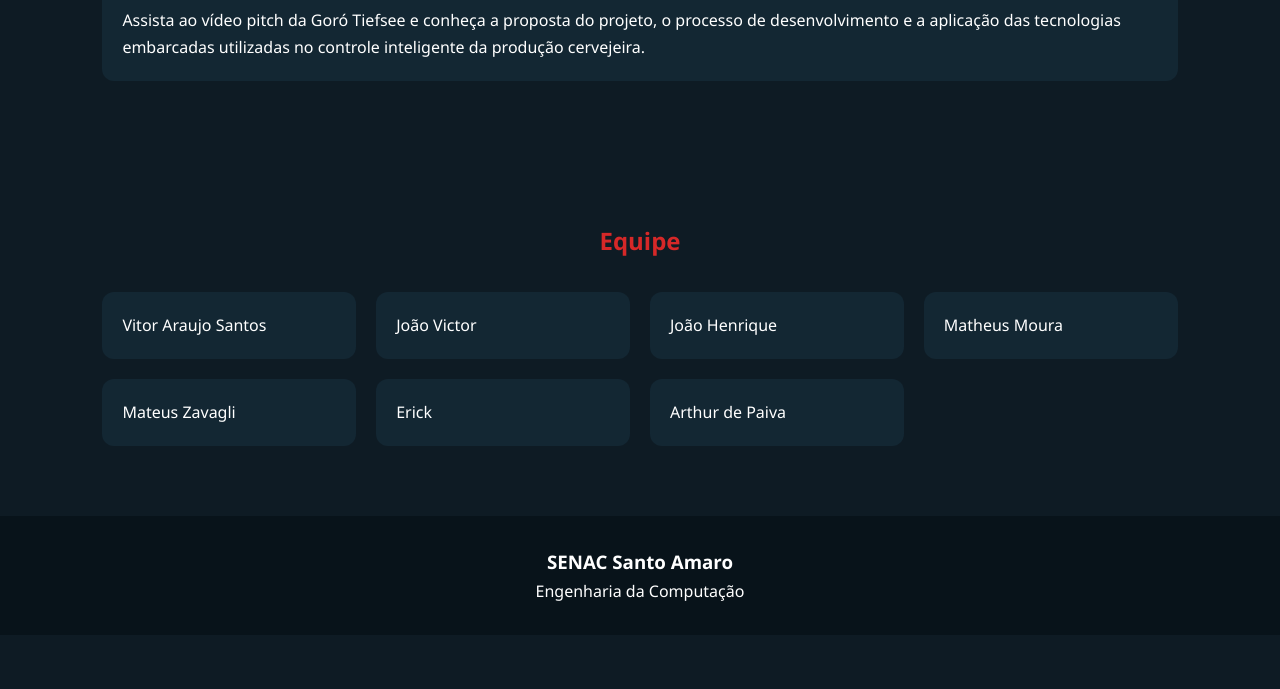
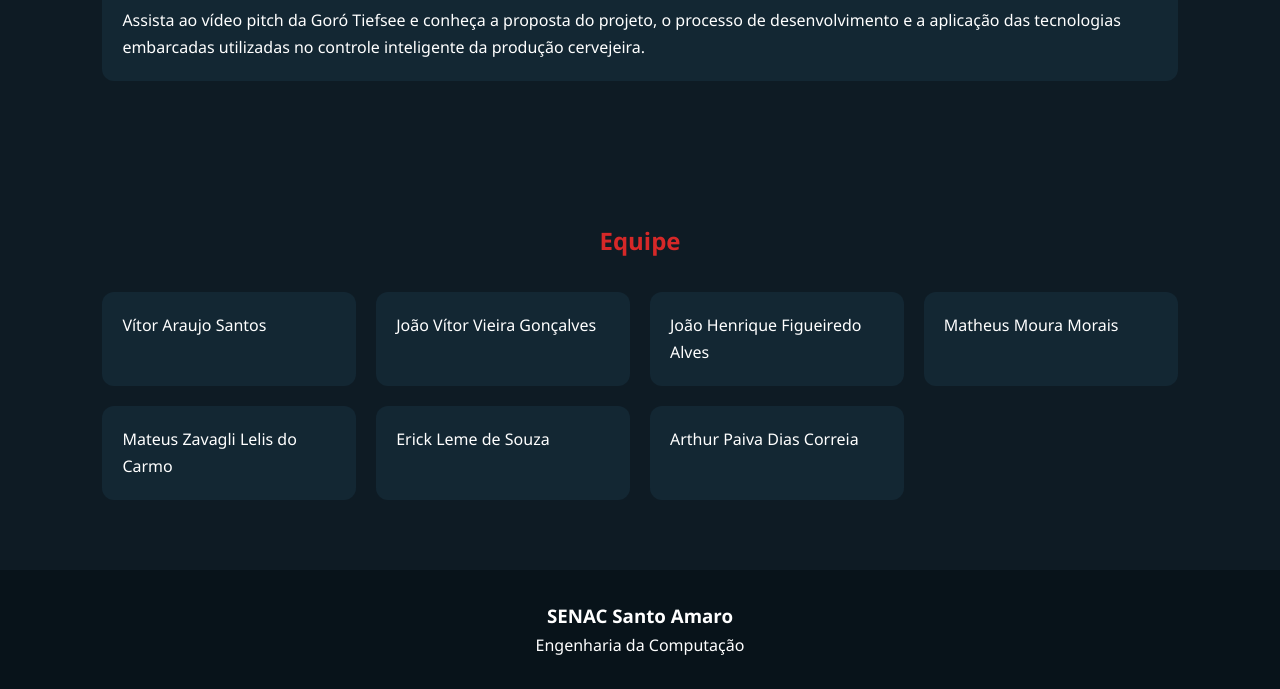
Before and after one commit to Vitorraujo/Tiefsee-goro, a plain HTML site: page Index.html in a window 1280 px wide. Shown: the part 4843-5532 px from the top of the page. Before the commit the page ends 5478 px from the top, so only its background shows below. Drawn offline with Linux system fonts and the light colour scheme.

Commit message:
Update Index.html

```diff
--- a/Index.html
+++ b/Index.html
@@ -92,13 +92,13 @@ Assista ao vídeo pitch da Goró Tiefsee e conheça a proposta do projeto, o pro
 <section id="equipe">
 <h2 class="titulo">Equipe</h2>
 <div class="equipe">
-<div class="membro">Vitor Araujo Santos</div>
-<div class="membro">João Victor</div>
-<div class="membro">João Henrique</div>
-<div class="membro">Matheus Moura</div>
-<div class="membro">Mateus Zavagli</div>
-<div class="membro">Erick</div>
-<div class="membro">Arthur de Paiva</div>
+<div class="membro">Vítor Araujo Santos</div>
+<div class="membro">João Vítor Vieira Gonçalves</div>
+<div class="membro">João Henrique Figueiredo Alves</div>
+<div class="membro">Matheus Moura Morais</div>
+<div class="membro">Mateus Zavagli Lelis do Carmo</div>
+<div class="membro">Erick Leme de Souza</div>
+<div class="membro">Arthur Paiva Dias Correia</div>
 </div>
 </section>
 
```
